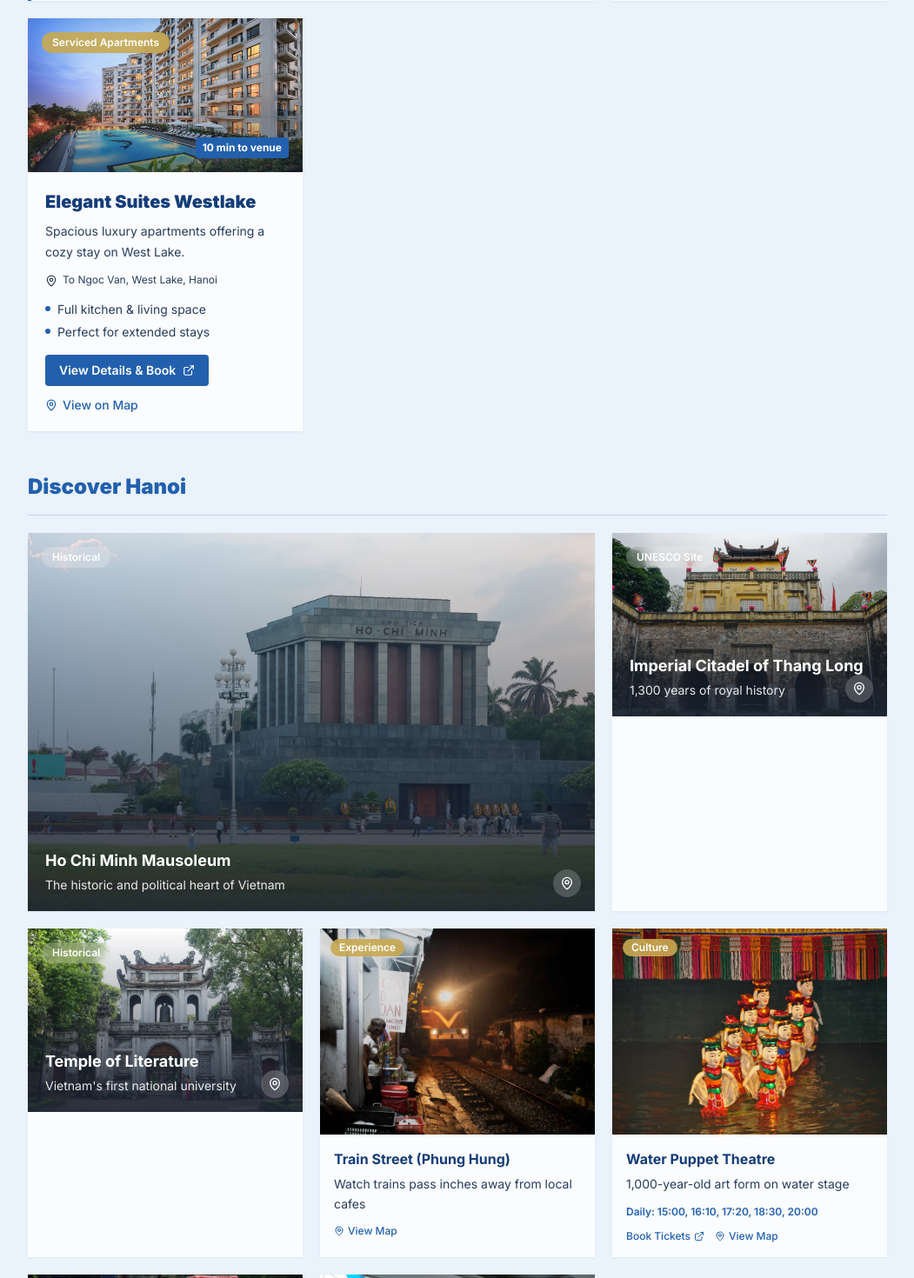
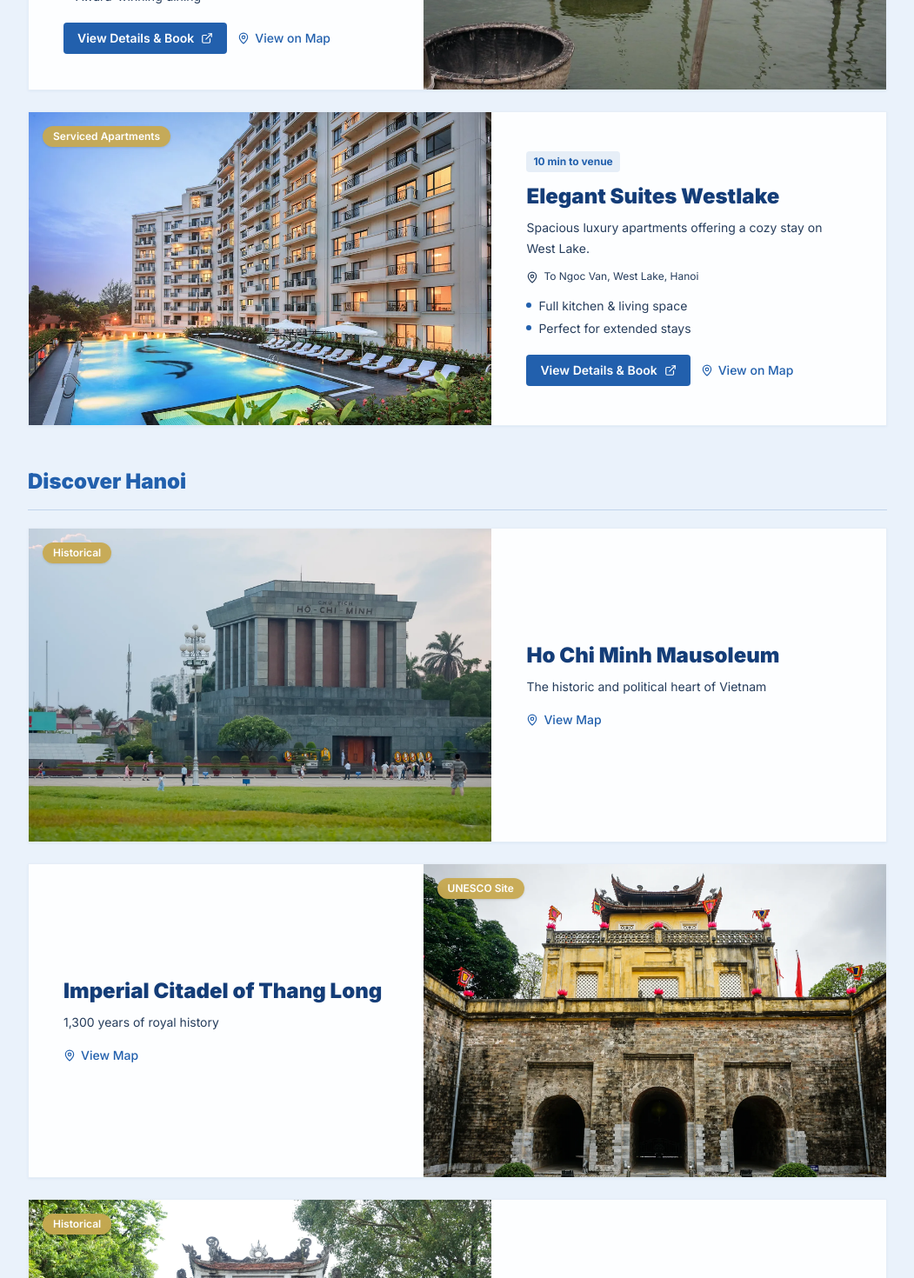
Before and after one commit to monkira99/acm2026, a Next.js app: page /venue in a window 1280 px wide. Shown: the part 2400-3870 px from the top of the page at 87% size, without its empty margins (42-1093 px from the left). Built offline with nearby package versions, Linux system fonts and the light colour scheme.

Commit message:
feat(venue): add alternating detail rows

```diff
--- a/src/components/venue/accommodation-section.tsx
+++ b/src/components/venue/accommodation-section.tsx
@@ -1,10 +1,9 @@
-import Image from "next/image";
 import { MapPin, ExternalLink } from "lucide-react";
+import { VenueDetailRow } from "./venue-detail-row";
 
 const hotels = [
   {
     name: "Legend Westlake Hotel",
-    featured: true,
     badge: "Main Venue",
     starRating: "Premium Lakeside Hotel",
     description:
@@ -24,7 +23,6 @@ const hotels = [
   },
   {
     name: "InterContinental Hanoi Westlake",
-    featured: false,
     badge: "5-Star Lakeside",
     starRating: null,
     description:
@@ -40,7 +38,6 @@ const hotels = [
   },
   {
     name: "Elegant Suites Westlake",
-    featured: false,
     badge: "Serviced Apartments",
     starRating: null,
     description:
@@ -63,46 +60,28 @@ export function AccommodationSection() {
         <h2 className="text-2xl font-black text-[#2260AD]">Where to Stay</h2>
       </div>
 
-      <div className="grid grid-cols-1 gap-5 md:grid-cols-3">
-        {hotels.map((hotel) => (
-          <div
+      <div className="space-y-6">
+        {hotels.map((hotel, index) => (
+          <VenueDetailRow
             key={hotel.name}
-            className={`group overflow-hidden bg-white/80 shadow-sm shadow-[#2260AD]/5 transition-all duration-400 hover:-translate-y-1 hover:shadow-lg ${
-              hotel.featured
-                ? "border-l-4 border-[#2260AD] hover:shadow-[#2260AD]/10 md:col-span-2"
-                : ""
-            }`}
+            image={hotel.image}
+            imageAlt={hotel.imageAlt}
+            aspect="hotel"
+            reversed={index % 2 === 1}
+            badge={hotel.badge}
           >
-            {/* Image */}
-            <div className="relative aspect-video overflow-hidden md:aspect-[16/9]">
-              <Image
-                src={hotel.image}
-                alt={hotel.imageAlt}
-                fill
-                sizes="(min-width: 768px) 33vw, 100vw"
-                className="object-cover transition-transform duration-400 group-hover:scale-105"
-              />
-              <div className="absolute inset-0 bg-gradient-to-t from-dark/60 via-transparent to-transparent" />
-
-              {/* Badge */}
-              <div className="absolute left-4 top-4 rounded-full bg-[#C8A951]/90 px-3 py-1 text-xs font-semibold text-white backdrop-blur-sm">
-                {hotel.badge}
-              </div>
-
-              {/* Distance badge */}
-              <div className="absolute bottom-4 right-4 rounded bg-[#2260AD] px-2 py-1 text-xs font-bold text-white">
-                {hotel.distance}
-              </div>
-            </div>
-
-            {/* Content */}
-            <div className="px-5 py-5">
+            <div className="mb-3 flex flex-wrap items-center gap-2">
               {hotel.starRating && (
-                <p className="mb-1 text-xs font-semibold uppercase tracking-wide text-[#2260AD]">
+                <p className="text-xs font-semibold uppercase tracking-wide text-[#2260AD]">
                   {hotel.starRating}
                 </p>
               )}
-              <h3 className="mb-2 text-xl font-black text-[#143D78]">
+              <span className="rounded bg-[#2260AD]/10 px-2 py-1 text-xs font-bold text-[#2260AD]">
+                {hotel.distance}
+              </span>
+            </div>
+
+            <h3 className="mb-2 text-xl font-black text-[#143D78] sm:text-2xl">
               {hotel.name}
             </h3>
             <p className="mb-3 text-sm leading-6 text-[#263D5C]">
@@ -110,12 +89,15 @@ export function AccommodationSection() {
             </p>
 
             <div className="mb-4 flex items-start gap-1.5 text-xs text-[#263D5C]">
-                <MapPin size={14} className="mt-0.5 shrink-0" />
+              <MapPin
+                size={14}
+                className="mt-0.5 shrink-0"
+                aria-hidden="true"
+              />
               <span>{hotel.location}</span>
             </div>
 
-              {/* Features */}
-              <ul className="mb-4 space-y-1.5">
+            <ul className="mb-5 space-y-1.5">
               {hotel.features.map((feature) => (
                 <li
                   key={feature}
@@ -127,29 +109,27 @@ export function AccommodationSection() {
               ))}
             </ul>
 
-              {/* CTAs */}
             <div className="flex flex-wrap items-center gap-3">
               <a
                 href={hotel.bookingUrl}
                 target="_blank"
                 rel="noopener noreferrer"
-                  className="inline-flex items-center gap-2 rounded bg-[#2260AD] px-4 py-2 text-sm font-semibold text-white transition-colors hover:bg-[#143D78]"
+                className="inline-flex items-center gap-2 rounded bg-[#2260AD] px-4 py-2 text-sm font-semibold text-white transition-colors hover:bg-[#143D78] focus-visible:outline-2 focus-visible:outline-offset-2 focus-visible:outline-[#2260AD]"
               >
                 View Details & Book
-                  <ExternalLink size={14} />
+                <ExternalLink size={14} aria-hidden="true" />
               </a>
               <a
                 href={hotel.mapUrl}
                 target="_blank"
                 rel="noopener noreferrer"
-                  className="inline-flex items-center gap-1.5 text-sm font-medium text-[#2260AD] transition-colors hover:text-[#143D78]"
+                className="inline-flex items-center gap-1.5 rounded-sm text-sm font-medium text-[#2260AD] transition-colors hover:text-[#143D78] focus-visible:outline-2 focus-visible:outline-offset-4 focus-visible:outline-[#2260AD]"
               >
-                  <MapPin size={14} />
+                <MapPin size={14} aria-hidden="true" />
                 View on Map
               </a>
             </div>
-            </div>
-          </div>
+          </VenueDetailRow>
         ))}
       </div>
     </section>
--- a/src/components/venue/discover-hanoi-section.tsx
+++ b/src/components/venue/discover-hanoi-section.tsx
@@ -1,16 +1,17 @@
-import Image from "next/image";
-import { MapPin, ExternalLink } from "lucide-react";
+import { ExternalLink, MapPin } from "lucide-react";
+import { VenueDetailRow } from "./venue-detail-row";
 
-const landmarks = [
+const discoverItems = [
   {
     title: "Ho Chi Minh Mausoleum",
     category: "Historical",
     description: "The historic and political heart of Vietnam",
     image: "/images/venue/ho-chi-minh-mausoleum.webp",
     imageAlt: "Ho Chi Minh Mausoleum and Ba Dinh Square",
+    info: null,
     mapUrl:
       "https://www.google.com/maps/place/L%C4%83ng+Ch%E1%BB%A7+t%E1%BB%8Bch+H%E1%BB%93+Ch%C3%AD+Minh/@21.0368973,105.8346667,17z/data=!3m1!4b1!4m6!3m5!1s0x3135aba15ec15d17:0x620e85c2cfe14d4c!8m2!3d21.0368973!4d105.8346667!16s%2Fm%2F02xbhg7",
-    featured: true,
+    bookingUrl: null,
   },
   {
     title: "Imperial Citadel of Thang Long",
@@ -18,9 +19,10 @@ const landmarks = [
     description: "1,300 years of royal history",
     image: "/images/venue/imperial-citadel-thang-long.webp",
     imageAlt: "Imperial Citadel of Thang Long",
+    info: null,
     mapUrl:
       "https://www.google.com/maps/place/Ho%C3%A0ng+Th%C3%A0nh+Th%C4%83ng+Long/@21.0352231,105.8402594,16z/data=!3m1!4b1!4m6!3m5!1s0x3135aba3381d7c49:0xb521a7d98f582937!8m2!3d21.0352231!4d105.8402594!16s%2Fm%2F05zw9vk",
-    featured: false,
+    bookingUrl: null,
   },
   {
     title: "Temple of Literature",
@@ -28,13 +30,11 @@ const landmarks = [
     description: "Vietnam's first national university",
     image: "/images/venue/temple-of-literature.webp",
     imageAlt: "Temple of Literature",
+    info: null,
     mapUrl:
       "https://www.google.com/maps/place/V%C4%83n+Mi%C3%AA%CC%81u+%E2%80%93+Qu%C3%B4%CC%81c+T%C6%B0%CC%89+Gia%CC%81m/@21.0281225,105.8330889,17z/data=!3m1!4b1!4m6!3m5!1s0x3135ab9926e7bd67:0x580e078874d5df1e!8m2!3d21.0281175!4d105.8356692!16zL20vMGI5aGp6",
-    featured: false,
+    bookingUrl: null,
   },
-];
-
-const experiences = [
   {
     title: "Train Street (Phung Hung)",
     category: "Experience",
@@ -87,117 +87,54 @@ export function DiscoverHanoiSection() {
         <h2 className="text-2xl font-black text-[#2260AD]">Discover Hanoi</h2>
       </div>
 
-      {/* Bento Grid */}
-      <div className="grid grid-cols-1 gap-5 md:grid-cols-3">
-        {/* Landmarks - Featured larger cards */}
-        {landmarks.map((landmark) => (
-          <div
-            key={landmark.title}
-            className={`group relative overflow-hidden bg-white/80 shadow-sm shadow-[#2260AD]/5 transition-all duration-300 hover:-translate-y-1 hover:shadow-lg ${
-              landmark.featured ? "md:col-span-2" : ""
-            }`}
+      <div className="space-y-6">
+        {discoverItems.map((item, index) => (
+          <VenueDetailRow
+            key={item.title}
+            image={item.image}
+            imageAlt={item.imageAlt}
+            aspect="place"
+            reversed={index % 2 === 1}
+            badge={item.category}
           >
-            {/* Image with overlay */}
-            <div className="relative aspect-[3/2] overflow-hidden">
-              <Image
-                src={landmark.image}
-                alt={landmark.imageAlt}
-                fill
-                sizes="(min-width: 768px) 50vw, 100vw"
-                className="object-cover transition-transform duration-300 group-hover:scale-105"
-              />
-              <div className="absolute inset-0 bg-gradient-to-t from-dark/90 via-dark/40 to-transparent" />
-
-              {/* Category badge */}
-              <div className="absolute left-4 top-4 rounded-full bg-white/20 px-3 py-1 text-xs font-semibold text-white backdrop-blur-sm">
-                {landmark.category}
-              </div>
-
-              {/* Content overlay at bottom */}
-              <div className="absolute bottom-0 left-0 right-0 p-5">
-                <h3 className="mb-1 text-lg font-bold text-white">
-                  {landmark.title}
+            <h3 className="mb-2 text-xl font-black text-[#143D78] sm:text-2xl">
+              {item.title}
             </h3>
-                <p className="text-sm text-white/90">{landmark.description}</p>
-              </div>
-
-              {/* Map button */}
-              <a
-                href={landmark.mapUrl}
-                target="_blank"
-                rel="noopener noreferrer"
-                className="absolute bottom-4 right-4 flex h-8 w-8 items-center justify-center rounded-full bg-white/20 backdrop-blur-sm transition-all hover:bg-white/30"
-                aria-label={`View ${landmark.title} on map`}
-              >
-                <MapPin size={16} className="text-white" />
-              </a>
-            </div>
-          </div>
-        ))}
-
-        {/* Experiences - Compact cards */}
-        {experiences.map((experience) => (
-          <div
-            key={experience.title}
-            className="group bg-white/80 shadow-sm shadow-[#2260AD]/5 transition-all duration-300 hover:-translate-y-1 hover:shadow-md"
-          >
-            {/* Image */}
-            <div className="relative aspect-[4/3] overflow-hidden">
-              <Image
-                src={experience.image}
-                alt={experience.imageAlt}
-                fill
-                sizes="(min-width: 768px) 33vw, 100vw"
-                className="object-cover transition-transform duration-300 group-hover:scale-105"
-              />
-              {/* Category badge */}
-              <div className="absolute left-3 top-3 rounded-full bg-[#C8A951]/90 px-2.5 py-0.5 text-xs font-semibold text-white">
-                {experience.category}
-              </div>
-            </div>
-
-            {/* Content */}
-            <div className="p-4">
-              <h3 className="mb-1.5 text-base font-bold text-[#143D78]">
-                {experience.title}
-              </h3>
-              <p className="mb-3 text-sm leading-relaxed text-[#263D5C]">
-                {experience.description}
+            <p className="mb-4 text-sm leading-6 text-[#263D5C]">
+              {item.description}
             </p>
 
-              {experience.info && (
-                <p className="mb-3 text-xs font-semibold text-[#2260AD]">
-                  {experience.info}
+            {item.info && (
+              <p className="mb-4 text-xs font-semibold text-[#2260AD]">
+                {item.info}
               </p>
             )}
 
-              {/* Links */}
-              <div className="flex flex-wrap items-center gap-3 text-xs">
-                {experience.bookingUrl && (
+            <div className="flex flex-wrap items-center gap-4 text-sm">
+              {item.bookingUrl && (
                 <a
-                    href={experience.bookingUrl}
+                  href={item.bookingUrl}
                   target="_blank"
                   rel="noopener noreferrer"
-                    className="inline-flex items-center gap-1 font-medium text-[#2260AD] transition-colors hover:text-[#143D78]"
+                  className="inline-flex items-center gap-1.5 rounded-sm font-medium text-[#2260AD] transition-colors hover:text-[#143D78] focus-visible:outline-2 focus-visible:outline-offset-4 focus-visible:outline-[#2260AD]"
                 >
                   Book Tickets
-                    <ExternalLink size={12} />
+                  <ExternalLink size={14} aria-hidden="true" />
                 </a>
               )}
-                {experience.mapUrl && (
+              {item.mapUrl && (
                 <a
-                    href={experience.mapUrl}
+                  href={item.mapUrl}
                   target="_blank"
                   rel="noopener noreferrer"
-                    className="inline-flex items-center gap-1 font-medium text-[#2260AD] transition-colors hover:text-[#143D78]"
+                  className="inline-flex items-center gap-1.5 rounded-sm font-medium text-[#2260AD] transition-colors hover:text-[#143D78] focus-visible:outline-2 focus-visible:outline-offset-4 focus-visible:outline-[#2260AD]"
                 >
-                    <MapPin size={12} />
+                  <MapPin size={14} aria-hidden="true" />
                   View Map
                 </a>
               )}
             </div>
-            </div>
-          </div>
+          </VenueDetailRow>
         ))}
       </div>
     </section>
--- /dev/null
+++ b/src/components/venue/venue-detail-row.tsx
@@ -0,0 +1,59 @@
+import Image from "next/image";
+import type { ReactNode } from "react";
+
+type VenueDetailRowProps = {
+  image: string;
+  imageAlt: string;
+  aspect: "hotel" | "place" | "food";
+  reversed?: boolean;
+  badge?: string;
+  children: ReactNode;
+};
+
+const aspectClasses = {
+  hotel: "aspect-video",
+  place: "aspect-[3/2]",
+  food: "aspect-[4/3]",
+};
+
+export function VenueDetailRow({
+  image,
+  imageAlt,
+  aspect,
+  reversed = false,
+  badge,
+  children,
+}: VenueDetailRowProps) {
+  return (
+    <article
+      className={`group grid grid-cols-1 overflow-hidden border border-[#2260AD]/10 bg-white/90 shadow-sm shadow-[#2260AD]/5 transition-shadow duration-300 hover:shadow-lg ${
+        reversed
+          ? "min-[720px]:[grid-template-columns:46%_54%]"
+          : "min-[720px]:[grid-template-columns:54%_46%]"
+      }`}
+    >
+      <div
+        className={`relative min-h-0 overflow-hidden ${aspectClasses[aspect]} min-[720px]:h-full min-[720px]:min-h-[360px] min-[720px]:aspect-auto ${
+          reversed ? "min-[720px]:order-2" : ""
+        }`}
+      >
+        <Image
+          src={image}
+          alt={imageAlt}
+          fill
+          sizes="(min-width: 720px) 54vw, 100vw"
+          className="object-cover transition-transform duration-500 group-hover:scale-[1.03]"
+        />
+        {badge && (
+          <span className="absolute left-4 top-4 rounded-full bg-[#C8A951]/95 px-3 py-1 text-xs font-semibold text-white shadow-sm backdrop-blur-sm">
+            {badge}
+          </span>
+        )}
+      </div>
+
+      <div className="flex min-w-0 flex-col justify-center px-5 py-6 sm:px-7 min-[720px]:px-8 min-[720px]:py-9 lg:px-10">
+        {children}
+      </div>
+    </article>
+  );
+}
```
Also changed, not shown: src/components/venue/taste-of-hanoi-section.tsx (+20 -33 lines), 1 other file (tests, documents, lock files or other folders). Lines whose indentation alone changed are shown as unchanged.
